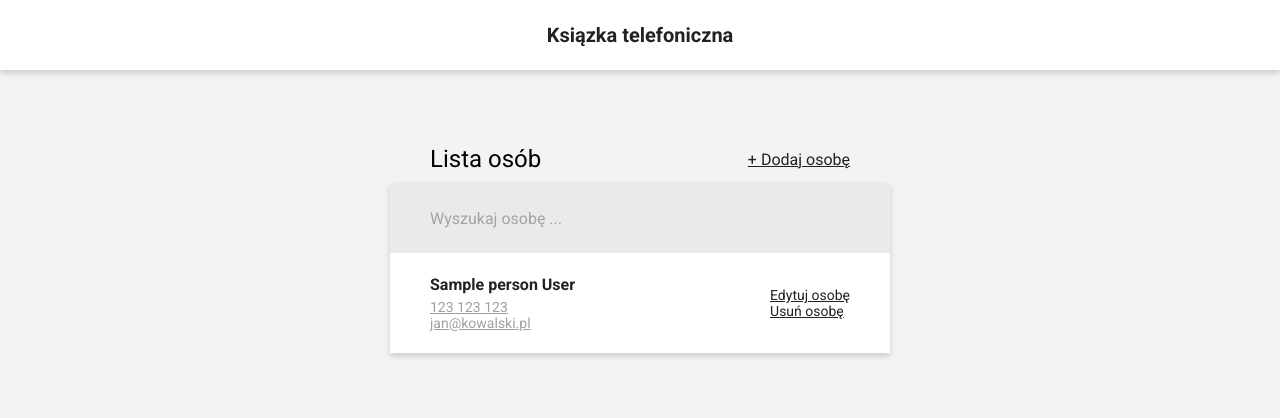
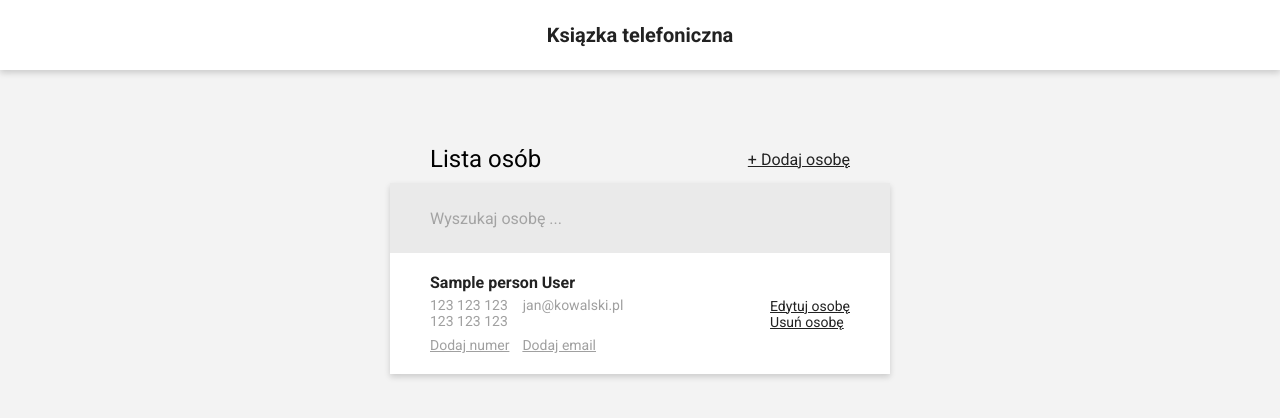
Before and after one commit to gstark0/phonebook-rectruitment-task, a Django app: page /phonebook/ in a window 1280 px wide. Shown: the top 418 px of the page. Run offline with Django 3.2, Linux system fonts and the light colour scheme; tables that the repository leaves empty hold one stand-in row (values such as "Sample post").

Commit message:
Layout redesign

```diff
--- a/phonebookapp/static/css/main.css
+++ b/phonebookapp/static/css/main.css
@@ -82,7 +82,7 @@ html, body {
 }
 
 .contact {
-    height: 100px;
+    padding: 20px 0;
     width: 100%;
     display: flex;
     align-items: center;
@@ -111,10 +111,23 @@ html, body {
 }
 
 .contact-name {
-    margin-bottom: 5px;
     font-size: 16px;
     font-weight: bold;
     color: #222;
+}
+
+.contact-details {
+    display: flex;
+    margin: 5px 0 6px 0;
+}
+
+.contact-details div {
+    display: flex;
+    flex-direction: column;
+}
+
+.contact-details div + div {
+    margin-left: 15px;
 }
 
 .contact-detail {
@@ -122,10 +135,13 @@ html, body {
     color: #A0A0A0;
 }
 
-.no-link {
-    text-decoration: none;
-    pointer-events: none;
-    cursor: default;
+.add-contact-detail-btns a {
+    font-size: 14px;
+    color: #A0A0A0;
+}
+
+.add-contact-detail-btns a + a {
+    margin-left: 9px;
 }
 
 /* ------ Edit/Add person ------ */
--- a/phonebookapp/templates/phonebookapp/index.html
+++ b/phonebookapp/templates/phonebookapp/index.html
@@ -27,8 +27,19 @@
                         <div class="contact">
                             <div class="contact-left">
                                 <div class="contact-name">{{ person.name }} {{ person.surname }}</div>
-                                <a href="#" class="contact-detail">123 123 123</a>
-                                <a href="#" class="contact-detail">jan@kowalski.pl</a>
+                                <div class="contact-details">
+                                    <div>
+                                        <span class="contact-detail">123 123 123</span>
+                                        <span class="contact-detail">123 123 123</span>
+                                    </div>
+                                    <div>
+                                        <span class="contact-detail">jan@kowalski.pl</span>
+                                    </div>
+                                </div>
+                                <div class="add-contact-detail-btns">
+                                    <a href="#">Dodaj numer</a>
+                                    <a href="#">Dodaj email</a>
+                                </div>
                             </div>
                             <div class="contact-right">
                                 <a href="{{ person.id }}/edit" class="right-link">Edytuj osobę</a>
```
